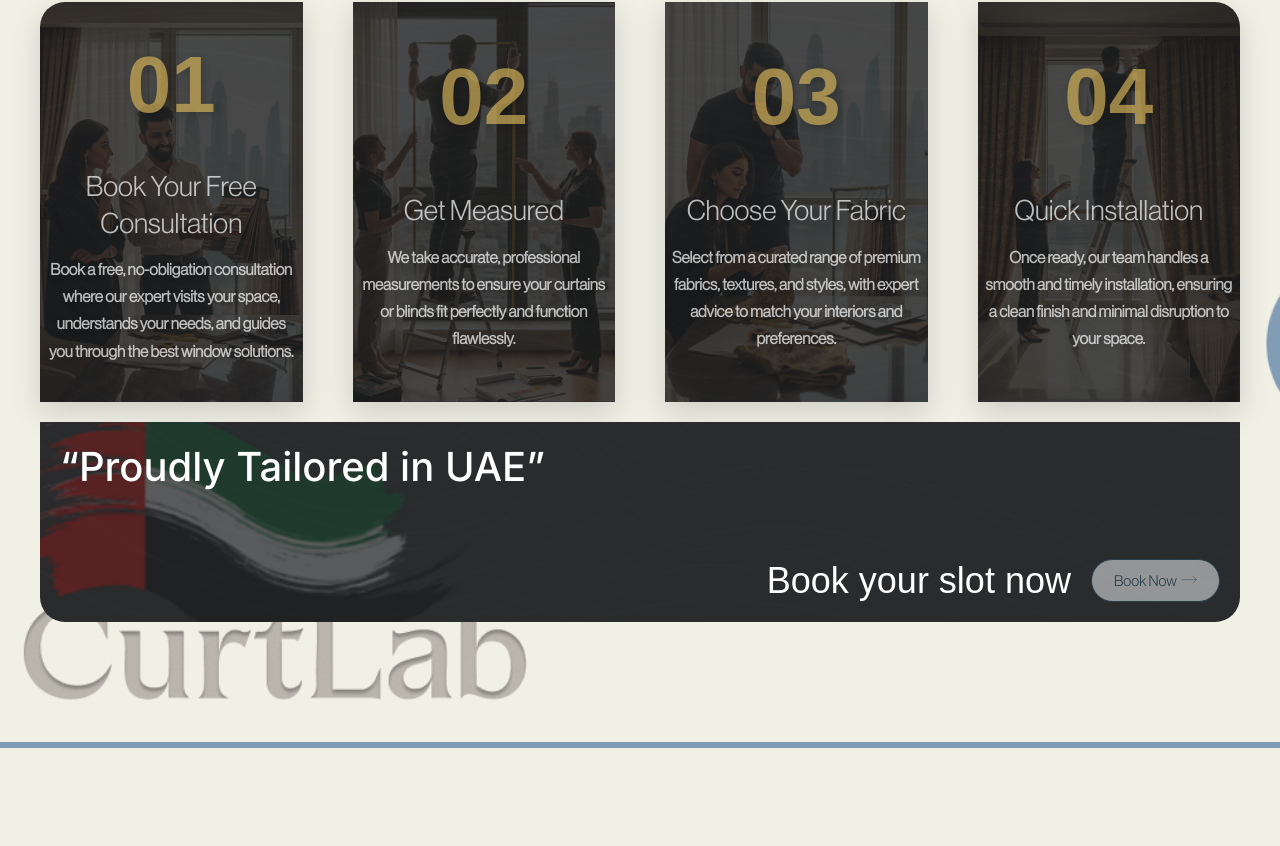
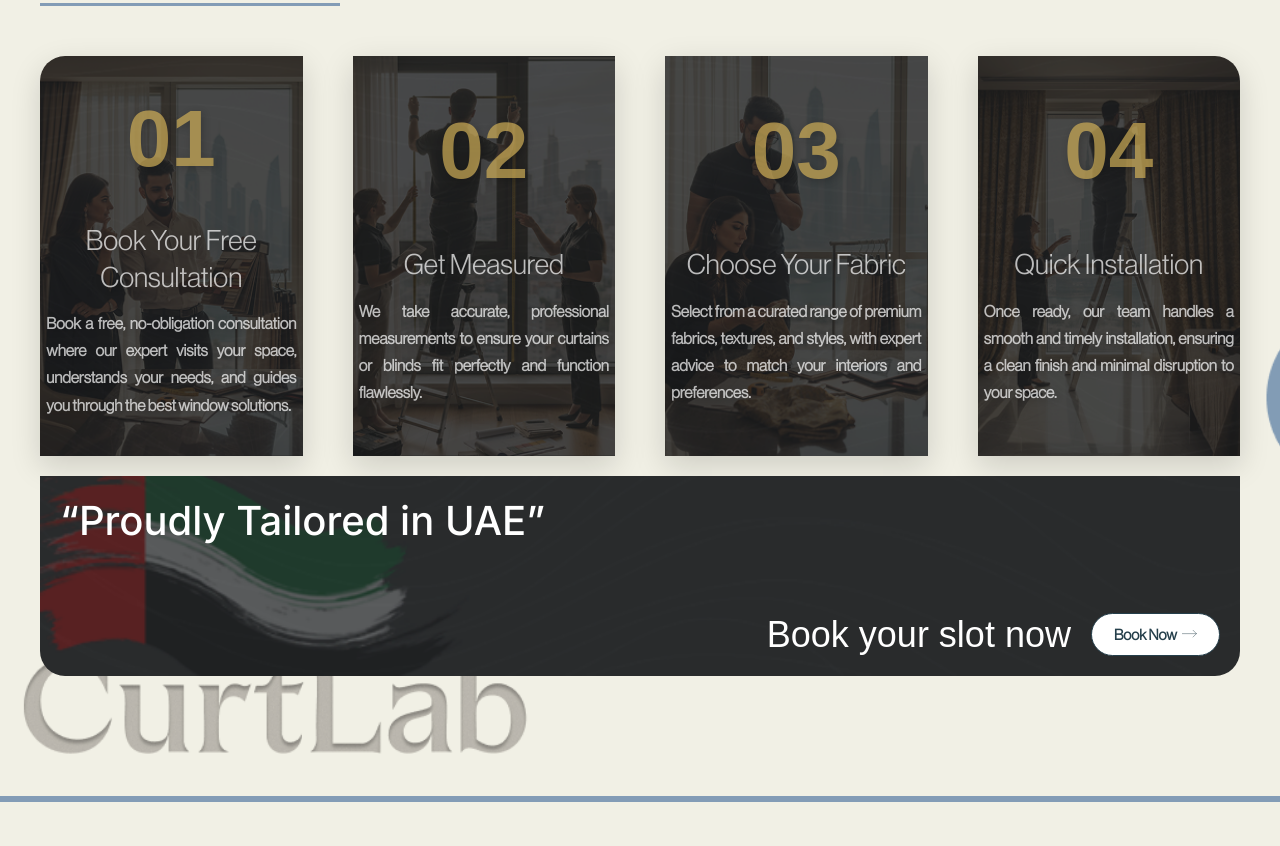
Before and after one commit to aswinraj0919/curtlabfront, a React (Vite) app: page / in a window 1280 px wide. Shown: the part 1645-2491 px from the top of the page. Built offline with nearby package versions, Linux system fonts and the light colour scheme; a web font is replaced by a local one.

Commit message:
first commit

```diff
--- a/src/components/Header.jsx
+++ b/src/components/Header.jsx
@@ -50,12 +50,18 @@ export default function Header() {
           >
             Products
           </Link>
-          <a href="#gallery" className="nav-link" onClick={closeMenu}>
+          <Link
+            className={`nav-link ${location.pathname === '/products' ? 'active' : ''}`}
+          >
             Gallery / Inspirations
-          </a>
-          <a href="/contact" className="nav-link" onClick={closeMenu}>
+          </Link>
+          <Link
+            to="/contact"
+            className={`nav-link ${location.pathname === '/products' ? 'active' : ''}`}
+            onClick={closeMenu}
+          >
             Contact Us
-          </a>
+          </Link>
         </nav>
 
         <a className="phone-icon" href="tel:+1234567890">
--- a/src/pages/Blinds.jsx
+++ b/src/pages/Blinds.jsx
@@ -142,7 +142,7 @@ export default function Products() {
 
       {/* Products Grid Section */}
       <section className="products-grid-section" aria-label="Product collections">
-        <div className='about-content products'ref={ref} style={{ height }}>
+        <div className='about-content products'>
           <h1>Shop by Categories</h1>
           <div className='products-grid category'>
             <div className='category-item'>
--- a/src/pages/Curtains.jsx
+++ b/src/pages/Curtains.jsx
@@ -142,7 +142,7 @@ export default function Products() {
 
       {/* Products Grid Section */}
       <section className="products-grid-section" aria-label="Product collections">
-        <div className='about-content products'ref={ref} style={{ height }}>
+        <div className='about-content products'>
           <h1>Shop by Categories</h1>
           <div className='products-grid category'>
             <div className='category-item'>
--- a/src/pages/Home.jsx
+++ b/src/pages/Home.jsx
@@ -289,7 +289,7 @@ export default function Home() {
 
             {/* Step 2 */}
             <div className="why-us-step">
-              <div className="step-image-wrapper">
+              <div className="step-image-wrapper step-2">
                 <div className="step-number-overlay">02
                   <div className="step-content">
                     <h3>Get Measured</h3>
@@ -349,10 +349,10 @@ export default function Home() {
             </div>
             <div className='promo-step-2'>
               <h2>Book your slot now</h2>
-              <button className='btn btn-secondary' onClick={handleBookNow}>Book Now <svg width="15" height="10" viewBox="0 0 19 10" fill="none" xmlns="http://www.w3.org/2000/svg">
-                <line x1="0.283911" y1="4.5425" x2="17.8864" y2="4.5425" stroke="#253F4B" stroke-width="0.567822" stroke-linecap="round" />
-                <line x1="14.0293" y1="0.283936" x2="18.1704" y2="4.425" stroke="#253F4B" stroke-width="0.567822" stroke-linecap="round" />
-                <line x1="18.1704" y1="4.6603" x2="14.0293" y2="8.80137" stroke="#253F4B" stroke-width="0.567822" stroke-linecap="round" />
+              <button className='btn btn-secondary promo' onClick={handleBookNow}>Book Now <svg width="15" height="10" viewBox="0 0 19 10" fill="none" xmlns="http://www.w3.org/2000/svg">
+                <line x1="0.283911" y1="4.5425" x2="17.8864" y2="4.5425" stroke="#253f4b" stroke-width="0.567822" stroke-linecap="round" />
+                <line x1="14.0293" y1="0.283936" x2="18.1704" y2="4.425" stroke="#253f4b" stroke-width="0.567822" stroke-linecap="round" />
+                <line x1="18.1704" y1="4.6603" x2="14.0293" y2="8.80137" stroke="#253f4b" stroke-width="0.567822" stroke-linecap="round" />
               </svg>
               </button>
             </div>
--- a/src/pages/Products.jsx
+++ b/src/pages/Products.jsx
@@ -149,7 +149,7 @@ export default function Products() {
 
       {/* Products Grid Section */}
       <section className="products-grid-section" aria-label="Product collections">
-        <div className='about-content products'ref={ref} style={{ height }}>
+        <div className='about-content products'>
           <h1>Shop by Categories</h1>
           <div className='products-grid category'>
             <div className='category-item'>
--- a/src/pages/style.css
+++ b/src/pages/style.css
@@ -743,6 +743,7 @@ body.popup-open {
   font-size: 20px;
   font-weight: 400;
   margin-bottom: 15px;
+  height: 80px;
 }
 
 .collection-content h1::after {
@@ -762,10 +763,15 @@ body.popup-open {
   overflow: hidden;
   height: 75px;
 }
+p{
+      text-align: justify;
+
+}
 
 .collection-btn {
   display: flex;
   flex-direction: row;
+  align-items: center;
   gap: 20px;
 }
 
@@ -1591,6 +1597,17 @@ body.popup-open {
     grid-template-columns: repeat(2, 1fr);
     gap: 40px;
   }
+  .step-image-wrapper.step-1{
+    border-radius: 25px 0 0 0;
+  }
+
+  .step-image-wrapper.step-2{
+    border-radius: 0 25px 0 0;
+  }
+
+  .step-image-wrapper.step-3{
+    border-radius: 0;
+  }
 
   .products-hero-content,
   .about-hero-content {
@@ -1605,6 +1622,13 @@ body.popup-open {
     flex-direction: column;
     align-items: center;
     justify-content: space-evenly;
+  }
+
+  .step-image-wrapper.step-1{
+    border-radius: 25px 25px 0;
+  }
+  .step-image-wrapper.step-4{
+    border-radius: 0;
   }
 
   .promo-step-1,
@@ -1986,6 +2010,10 @@ body.popup-open {
   visibility: hidden;
 }
 
+.promo-step-2 btn {
+    background-color: white;
+}
+
 .product-image-container:hover .product-nav-btn {
   opacity: 1;
   visibility: visible;
@@ -2007,6 +2035,12 @@ body.popup-open {
 .product-nav-btn svg {
   width: 20px;
   height: 20px;
+}
+
+.btn.btn-secondary.promo{
+  background-color: var(--white);
+  color: var(--gray-dark);
+  font-weight: 600;
 }
 
 /* Image counter */
```
